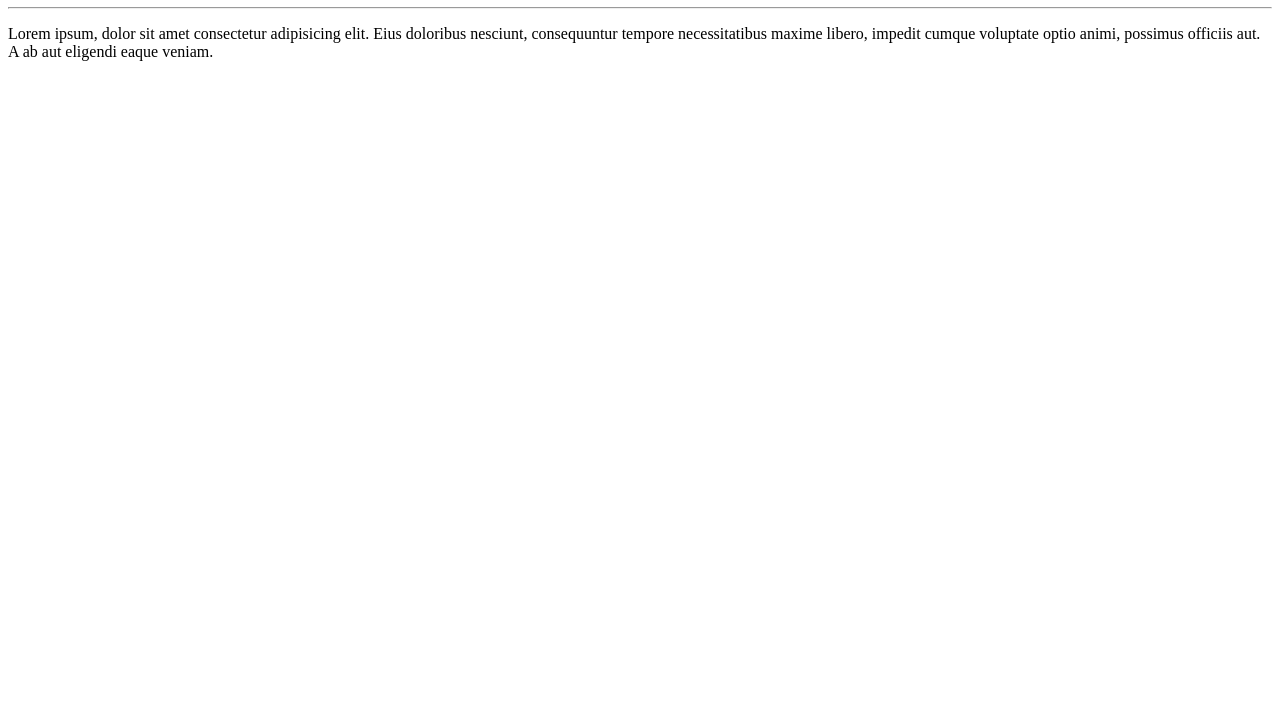
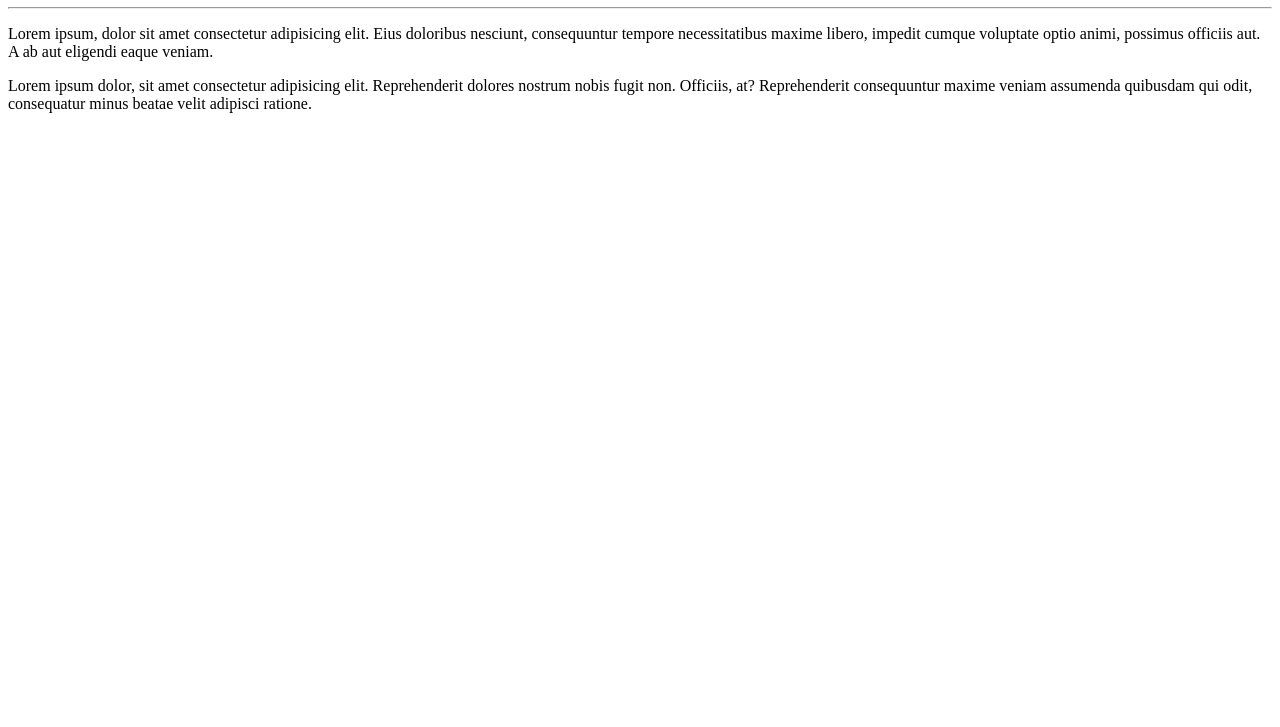
Before and after one commit to marcalrafael/Ola-Mundo, a plain HTML site: page site-exemplo/index.html in a window 1280 px wide. Shown: the part 73-800 px from the top of the page. Drawn offline with Linux system fonts and the light colour scheme.

Commit message:
Adicionei um parágrafo

```diff
--- a/site-exemplo/index.html
+++ b/site-exemplo/index.html
@@ -9,5 +9,6 @@
     <h1>Olá, Mundo!</h1>
     <hr>
     <p>Lorem ipsum, dolor sit amet consectetur adipisicing elit. Eius doloribus nesciunt, consequuntur tempore necessitatibus maxime libero, impedit cumque voluptate optio animi, possimus officiis aut. A ab aut eligendi eaque veniam.</p>
+    <p>Lorem ipsum dolor, sit amet consectetur adipisicing elit. Reprehenderit dolores nostrum nobis fugit non. Officiis, at? Reprehenderit consequuntur maxime veniam assumenda quibusdam qui odit, consequatur minus beatae velit adipisci ratione.</p>
 </body>
 </html>
```
